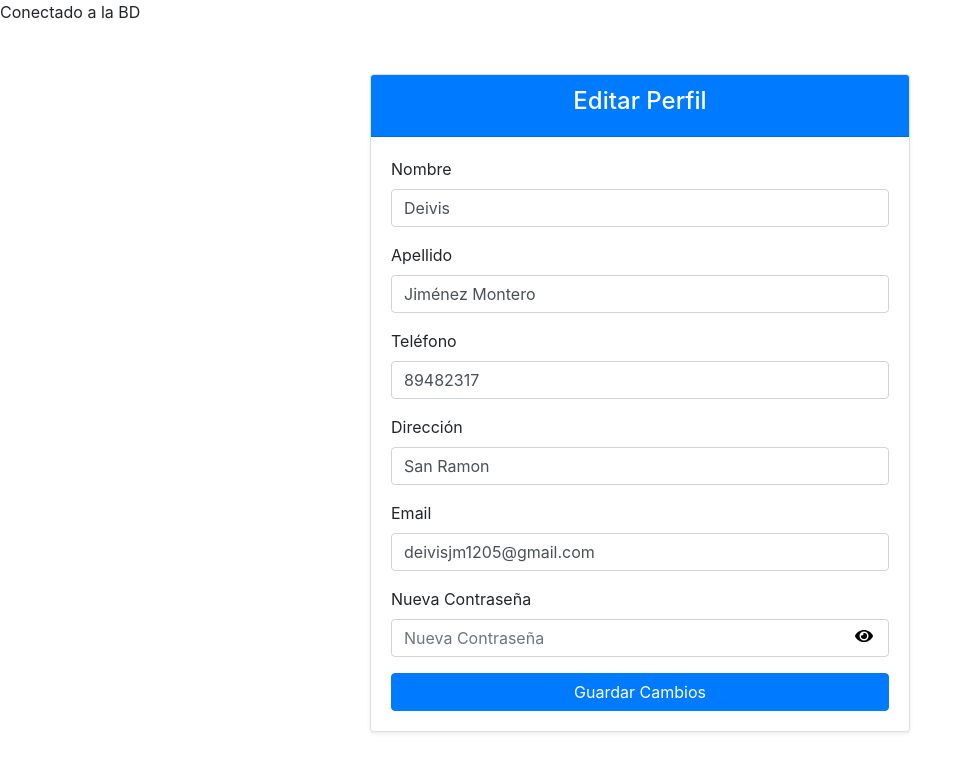
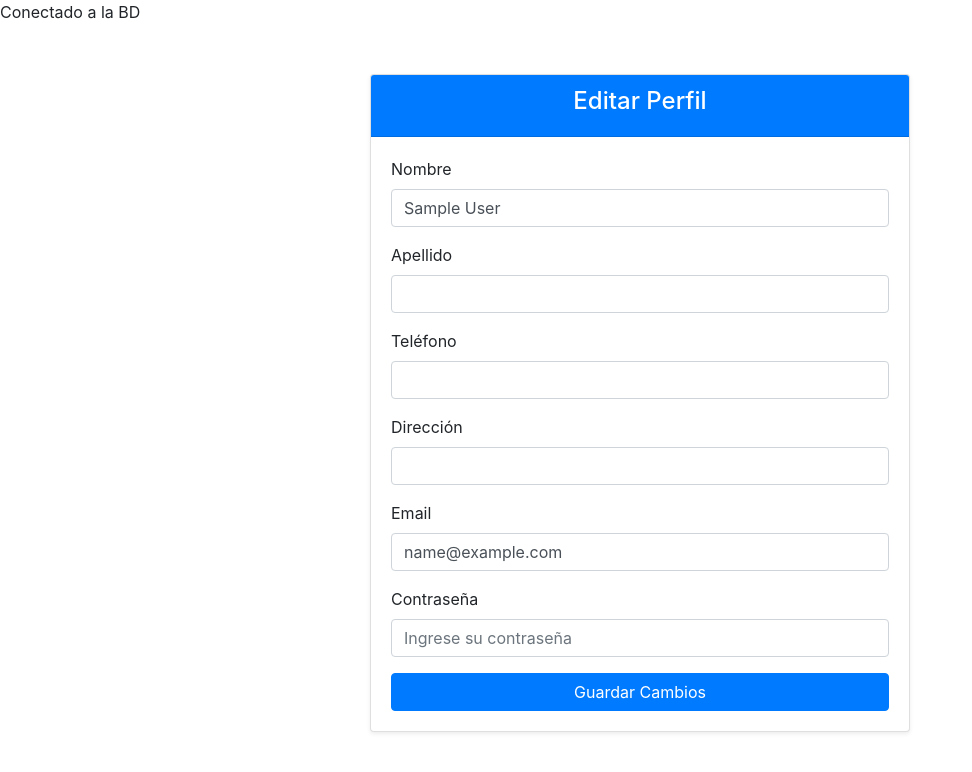
Before and after one commit to AndrewMontero/Web_Final_Proyect, a PHP site: page /pages/perfil.php in a window 1280 px wide. Shown: the top 772 px of the page, without its empty margins (0-972 px from the left). Run offline with PHP 8.4, Linux system fonts and the light colour scheme; the visitor is signed in with stand-in values (Sample User, id 1); some libraries are stand-ins or nearby versions.

Commit message:
Cambios en diseno y editar perfil

```diff
--- a/actions/loadData.php
+++ b/actions/loadData.php
@@ -2,6 +2,7 @@
 session_start();
 require_once "../utils/database.php";
 
+// Verificar si el usuario está logueado
 if (!isset($_SESSION['user_id'])) {
     header("Location: ../pages/login.php");
     exit();
@@ -9,6 +10,7 @@ if (!isset($_SESSION['user_id'])) {
 
 $userId = $_SESSION['user_id'];
 
+// Consultar los datos del usuario
 $sql = "SELECT nombre, apellido, telefono, direccion, email FROM usuarios WHERE id = ?";
 if ($stmt = $mysqli->prepare($sql)) {
     $stmt->bind_param("i", $userId);
--- a/js/dashboard.js
+++ b/js/dashboard.js
@@ -188,9 +188,13 @@ document.addEventListener('DOMContentLoaded', () => {
                     carrito.push({ ...producto, cantidad });
                 }
 
+                // Mostrar mensaje de confirmación
+                alert('Producto añadido exitosamente al carrito');
+
                 // Actualiza el carrito (esto sería una función para renderizar el carrito)
                 actualizarCarrito();
             }
+
 
             // Función que simula la actualización del carrito en el frontend
             function actualizarCarrito() {
--- a/js/perfil.js
+++ /dev/null
@@ -1,15 +0,0 @@
-function togglePassword() {
-    var passwordField = document.getElementById("contraseña");
-    var toggleButton = event.currentTarget;
-    var icon = toggleButton.querySelector("i");
-
-    if (passwordField.type === "password") {
-        passwordField.type = "text";
-        icon.classList.remove("fa-eye");
-        icon.classList.add("fa-eye-slash");
-    } else {
-        passwordField.type = "password";
-        icon.classList.remove("fa-eye-slash");
-        icon.classList.add("fa-eye");
-    }
-}
--- a/pages/dashboard.php
+++ b/pages/dashboard.php
@@ -1,3 +1,4 @@
+
 <!DOCTYPE html>
 <html lang="es">
 
--- a/pages/perfil.php
+++ b/pages/perfil.php
@@ -1,6 +1,6 @@
 <?php
 require '../shared/header.php';
-require '../actions/loadData.php'
+require '../actions/loadData.php'; // Cargar los datos del usuario
 ?>
 
 <body>
@@ -15,30 +15,27 @@ require '../actions/loadData.php'
                         <form action="/actions/editUser.php" method="POST">
                             <div class="form-group">
                                 <label for="nombre">Nombre</label>
-                                <input type="text" class="form-control" id="nombre" name="nombre" value="Deivis" required>
+                                <input type="text" class="form-control" id="nombre" name="nombre" value="<?php echo htmlspecialchars($nombre); ?>" required>
                             </div>
                             <div class="form-group">
                                 <label for="apellido">Apellido</label>
-                                <input type="text" class="form-control" id="apellido" name="apellido" value="Jiménez Montero" required>
+                                <input type="text" class="form-control" id="apellido" name="apellido" value="<?php echo htmlspecialchars($apellido); ?>" required>
                             </div>
                             <div class="form-group">
                                 <label for="telefono">Teléfono</label>
-                                <input type="tel" class="form-control" id="telefono" name="telefono" value="89482317" required>
+                                <input type="tel" class="form-control" id="telefono" name="telefono" value="<?php echo htmlspecialchars($telefono); ?>" required>
                             </div>
                             <div class="form-group">
                                 <label for="direccion">Dirección</label>
-                                <input type="text" class="form-control" id="direccion" name="direccion" value="San Ramon" required>
+                                <input type="text" class="form-control" id="direccion" name="direccion" value="<?php echo htmlspecialchars($direccion); ?>" required>
                             </div>
                             <div class="form-group">
                                 <label for="email">Email</label>
-                                <input type="email" class="form-control" id="email" name="email" value="deivisjm1205@gmail.com" required>
+                                <input type="email" class="form-control" id="email" name="email" value="<?php echo htmlspecialchars($email); ?>" required>
                             </div>
-                            <div class="form-group form-control-container">
-                                <label for="contraseña">Nueva Contraseña</label>
-                                <input type="password" class="form-control" id="contraseña" name="contraseña" placeholder="Nueva Contraseña">
-                                <button type="button" class="toggle-password" onclick="togglePassword()">
-                                    <i class="fas fa-eye"></i>
-                                </button>
+                            <div class="form-group">
+                                <label for="contraseña">Contraseña</label>
+                                <input type="password" class="form-control" id="contraseña" name="contraseña" placeholder="Ingrese su contraseña" required>
                             </div>
                             <button type="submit" class="btn btn-primary btn-block">Guardar Cambios</button>
                         </form>
@@ -47,12 +44,10 @@ require '../actions/loadData.php'
             </div>
         </div>
     </div>
-    <script src="../js/perfil.js"> </script>
     <script src="https://code.jquery.com/jquery-3.5.1.slim.min.js"></script>
     <script src="https://cdn.jsdelivr.net/npm/@popperjs/core@2.9.2/dist/umd/popper.min.js"></script>
     <script src="https://stackpath.bootstrapcdn.com/bootstrap/4.5.2/js/bootstrap.min.js"></script>
     <script src="https://cdnjs.cloudflare.com/ajax/libs/font-awesome/5.15.3/js/all.min.js"></script>
-
 </body>
 
 </html>
```
Also changed, not shown: models/users.php (+2 -6 lines), styles/dashboard.css (+26 -37 lines).
